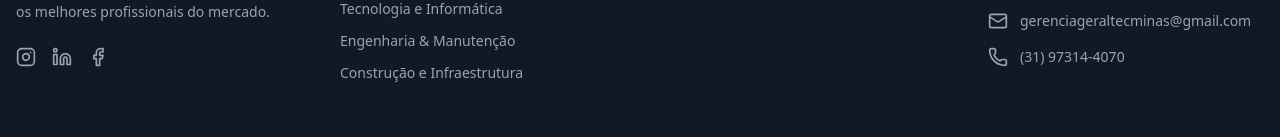
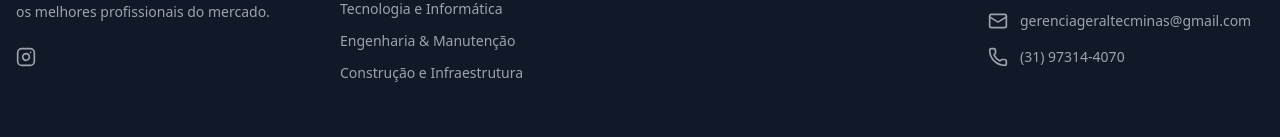
Before and after one commit to Peixotim/TecMinas, a Next.js app: page / in a window 1280 px wide. Shown: the part 5951-6088 px from the top of the page. Built offline with nearby package versions, Linux system fonts and the light colour scheme; no server answers.

Commit message:
fix: Arruma o footer

```diff
--- a/src/components/footer.tsx
+++ b/src/components/footer.tsx
@@ -1,11 +1,4 @@
-import {
-  Phone,
-  Mail,
-  MapPin,
-  Instagram,
-  Linkedin,
-  Facebook,
-} from "lucide-react";
+import { Phone, Mail, MapPin, Instagram } from "lucide-react";
 
 const Footer = () => {
   return (
@@ -37,12 +30,6 @@ const Footer = () => {
                 aria-label="Instagram"
               >
                 <Instagram className="w-5 h-5 text-[#9CA3AF] hover:text-[#DC2626] cursor-pointer transition-colors" />
-              </a>
-              <a href="#" aria-label="Linkedin">
-                <Linkedin className="w-5 h-5 text-[#9CA3AF] hover:text-[#DC2626] cursor-pointer transition-colors" />
-              </a>
-              <a href="#" aria-label="Facebook">
-                <Facebook className="w-5 h-5 text-[#9CA3AF] hover:text-[#DC2626] cursor-pointer transition-colors" />
               </a>
             </div>
           </div>
```
